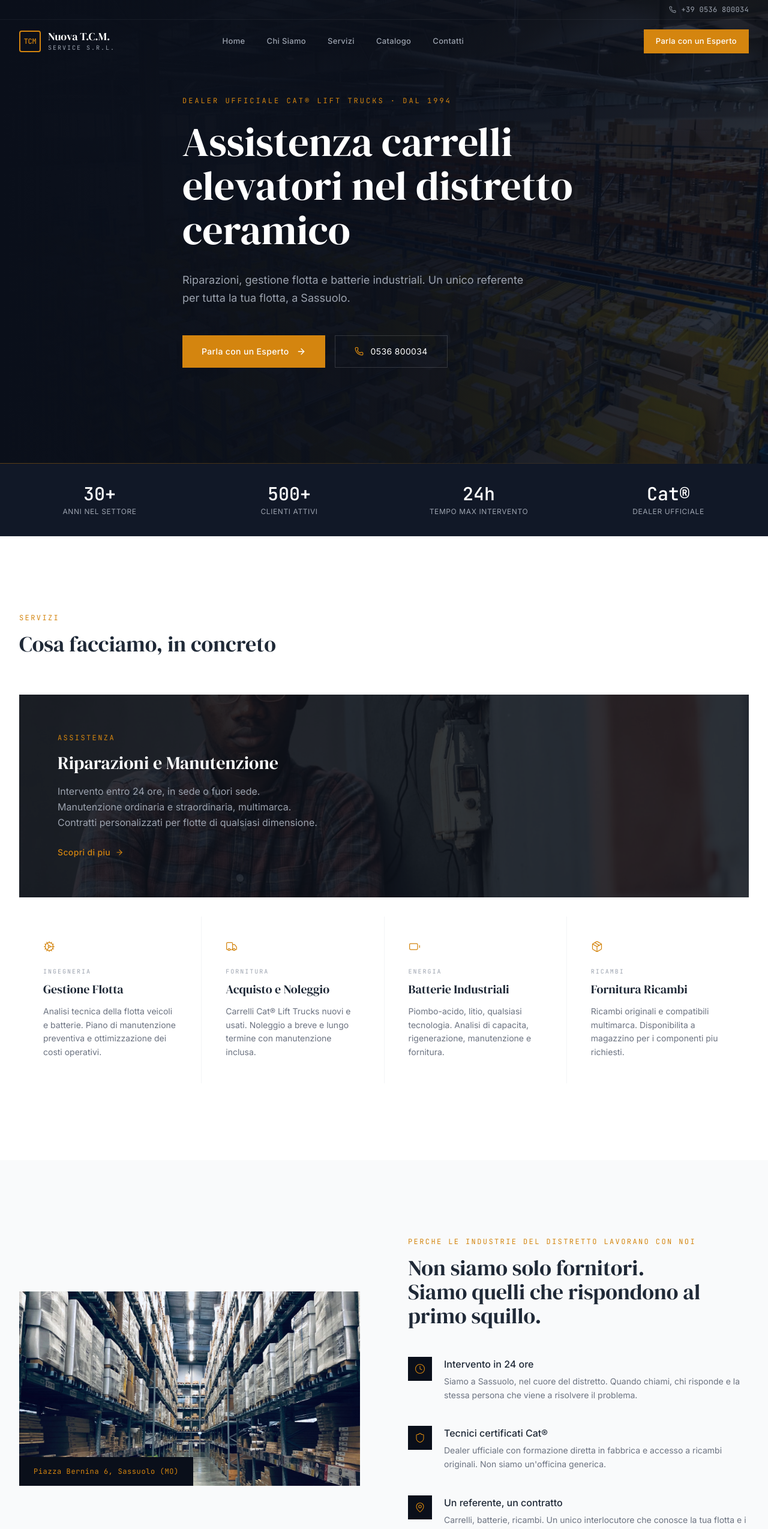
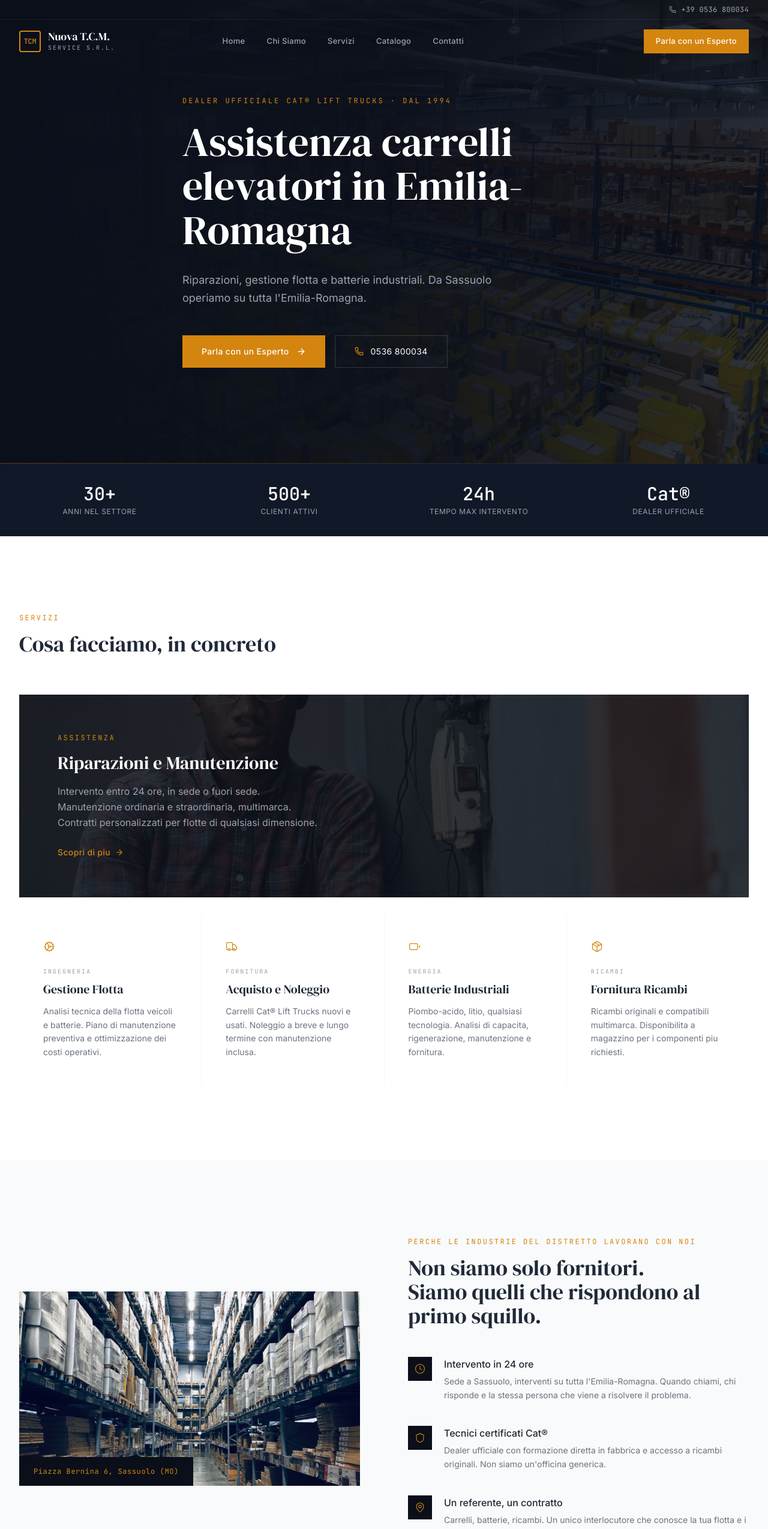
Before and after one commit to null-runner/nuova-tcm-demo, a Next.js app: page / in a window 1280 px wide. Shown: the top 2549 px of the page at 60% size. Built offline with nearby package versions, Linux system fonts and the light colour scheme.

Commit message:
fix: update coverage to Emilia-Romagna, add regional SEO keywords

```diff
--- a/src/app/layout.tsx
+++ b/src/app/layout.tsx
@@ -25,14 +25,18 @@ const mono = JetBrains_Mono({
 
 export const metadata: Metadata = {
   title: {
-    default: "Assistenza Carrelli Elevatori Sassuolo | Nuova T.C.M. Service",
+    default: "Assistenza Carrelli Elevatori Emilia-Romagna | Nuova T.C.M. Service",
     template: "%s | Nuova T.C.M. Service",
   },
   description:
-    "Riparazioni entro 24h, gestione flotta, batterie industriali. Dealer Cat® Lift Trucks a Sassuolo dal 1994. Un referente per tutta la tua flotta.",
+    "Riparazioni entro 24h, gestione flotta, batterie industriali. Dealer Cat® Lift Trucks. Sede a Sassuolo, operiamo su tutta l'Emilia-Romagna.",
   keywords: [
     "carrelli elevatori Sassuolo",
     "assistenza carrelli elevatori Modena",
+    "carrelli elevatori Emilia-Romagna",
+    "assistenza carrelli elevatori Bologna",
+    "noleggio carrelli Reggio Emilia",
+    "carrelli elevatori Parma",
     "noleggio carrelli elevatori",
     "Cat Lift Trucks dealer Italia",
     "riparazione carrelli elevatori",
--- a/src/app/page.tsx
+++ b/src/app/page.tsx
@@ -62,7 +62,7 @@ const differentiators = [
   {
     icon: Clock,
     title: "Intervento in 24 ore",
-    text: "Siamo a Sassuolo, nel cuore del distretto. Quando chiami, chi risponde e la stessa persona che viene a risolvere il problema.",
+    text: "Sede a Sassuolo, interventi su tutta l'Emilia-Romagna. Quando chiami, chi risponde e la stessa persona che viene a risolvere il problema.",
   },
   {
     icon: Shield,
@@ -100,12 +100,12 @@ export default function Home() {
             </p>
 
             <h1 className="font-display text-[2.75rem] sm:text-[3.5rem] lg:text-[4.25rem] text-white leading-[1.08] mb-8">
-              Assistenza carrelli elevatori nel distretto ceramico
+              Assistenza carrelli elevatori in Emilia-Romagna
             </h1>
 
             <p className="text-brand-text-muted text-lg max-w-xl mb-12 leading-relaxed">
               Riparazioni, gestione flotta e batterie industriali.
-              Un unico referente per tutta la tua flotta, a Sassuolo.
+              Da Sassuolo operiamo su tutta l&apos;Emilia-Romagna.
             </p>
 
             <div className="flex flex-col sm:flex-row gap-4">
@@ -316,7 +316,7 @@ export default function Home() {
                 {[
                   { label: "Partner ufficiale", value: "Cat® Lift Trucks" },
                   { label: "Certificazione", value: "ISO 9001" },
-                  { label: "Copertura", value: "Tutta Italia" },
+                  { label: "Copertura", value: "Emilia-Romagna" },
                   { label: "Intervento", value: "Entro 24 ore" },
                 ].map((item) => (
                   <div
```
Also changed, not shown: public/images/fleet-management.jpg.
